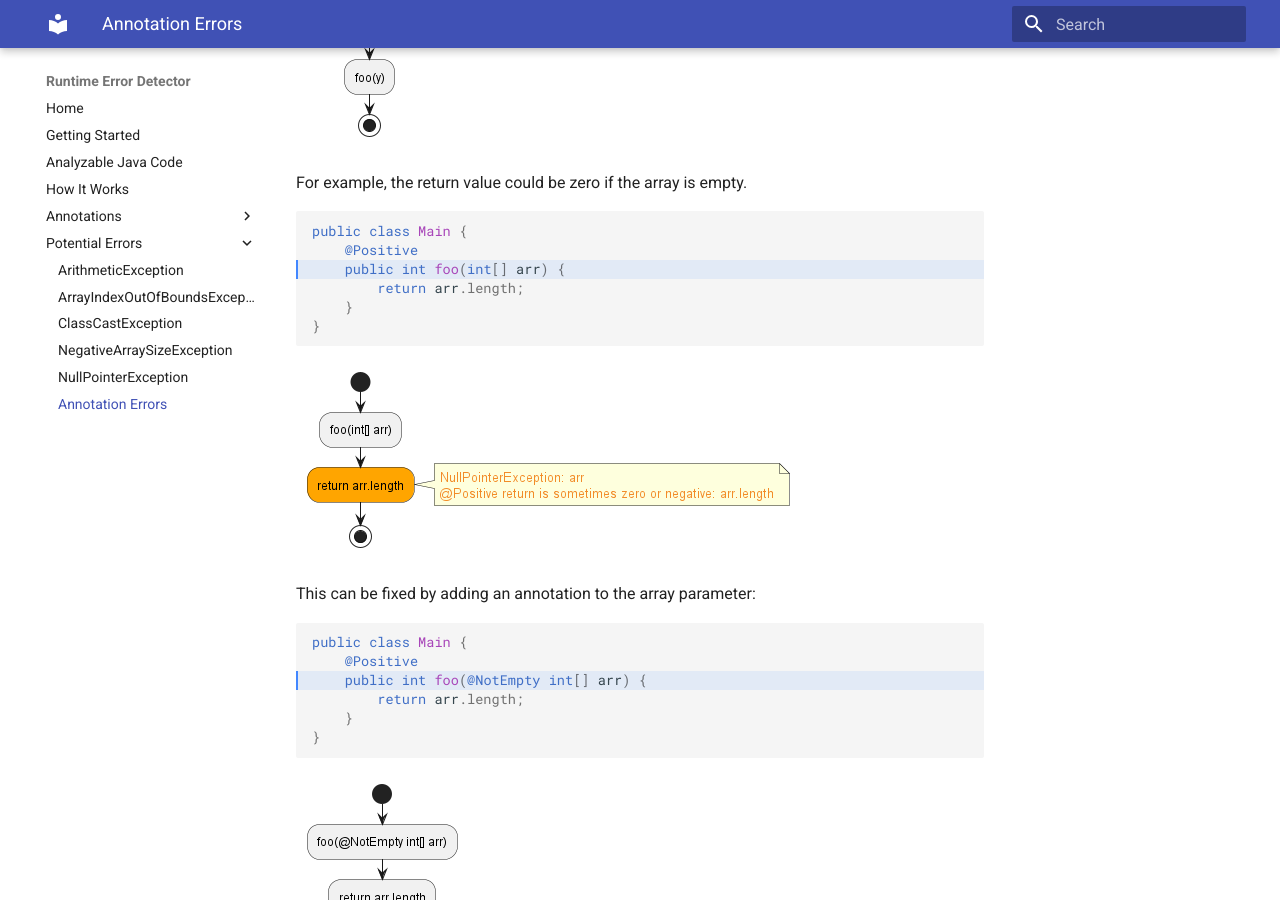
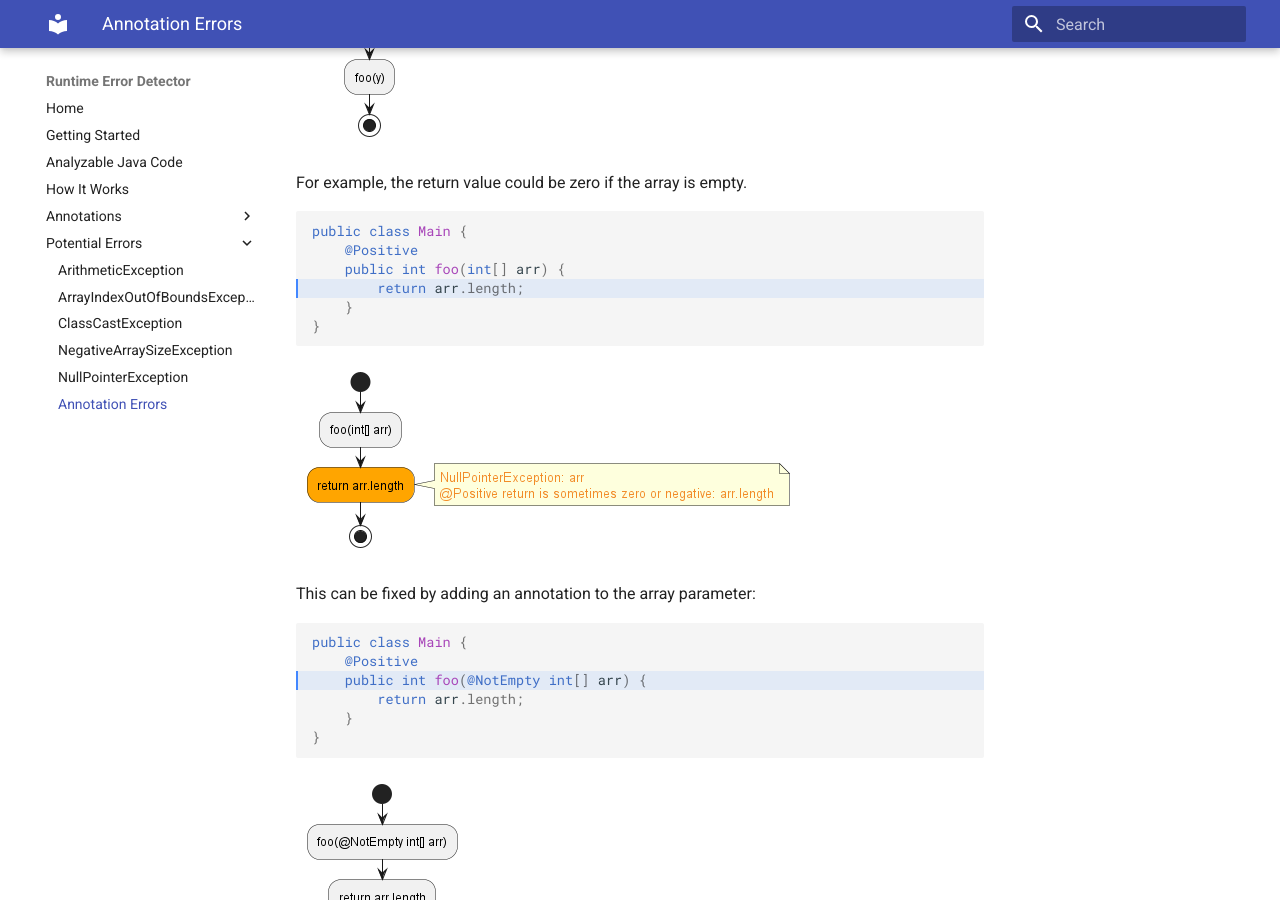
Before and after one commit to chunga7879/ProgramAnalysis, an MkDocs documentation site: the page built from docs/docs/potential-errors/AnnotationError.md, in a window 1280 px wide and 900 px high, scrolled down 970 px. Built offline with MkDocs 1.6.1 and Material for MkDocs 9.7.7, drawn with Linux system fonts in a browser that asks for light colours.

Commit message:
Update docs/docs/potential-errors/AnnotationError.md
Co-authored-by: UBC Student <dmar@students.cs.ubc.ca>

````diff
--- a/docs/docs/potential-errors/AnnotationError.md
+++ b/docs/docs/potential-errors/AnnotationError.md
@@ -31,7 +31,7 @@ public class Main {
 
 
 For example, the return value could be zero if the array is empty.
-```java hl_lines="3"
+```java hl_lines="4"
 public class Main {
     @Positive
     public int foo(int[] arr) {
````
